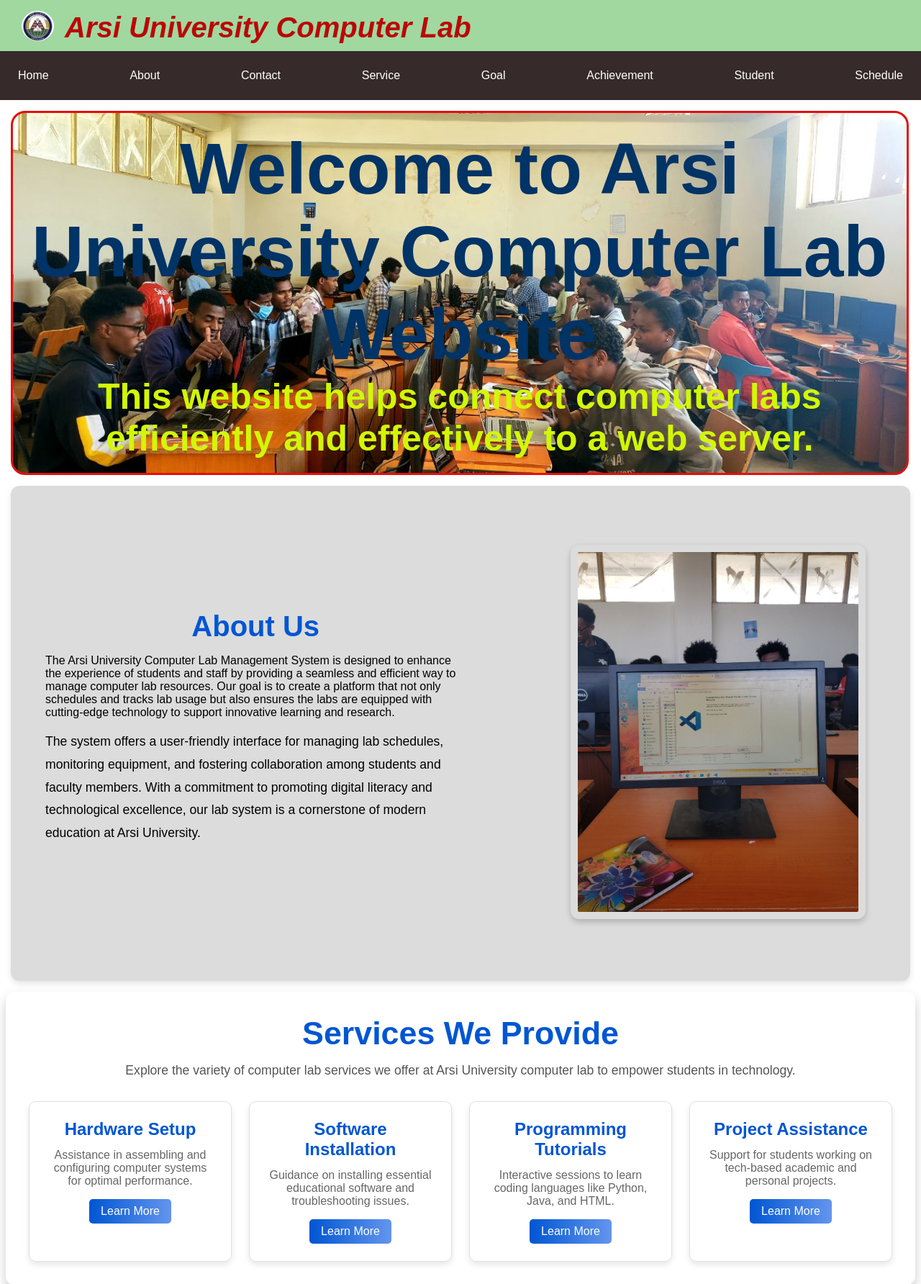
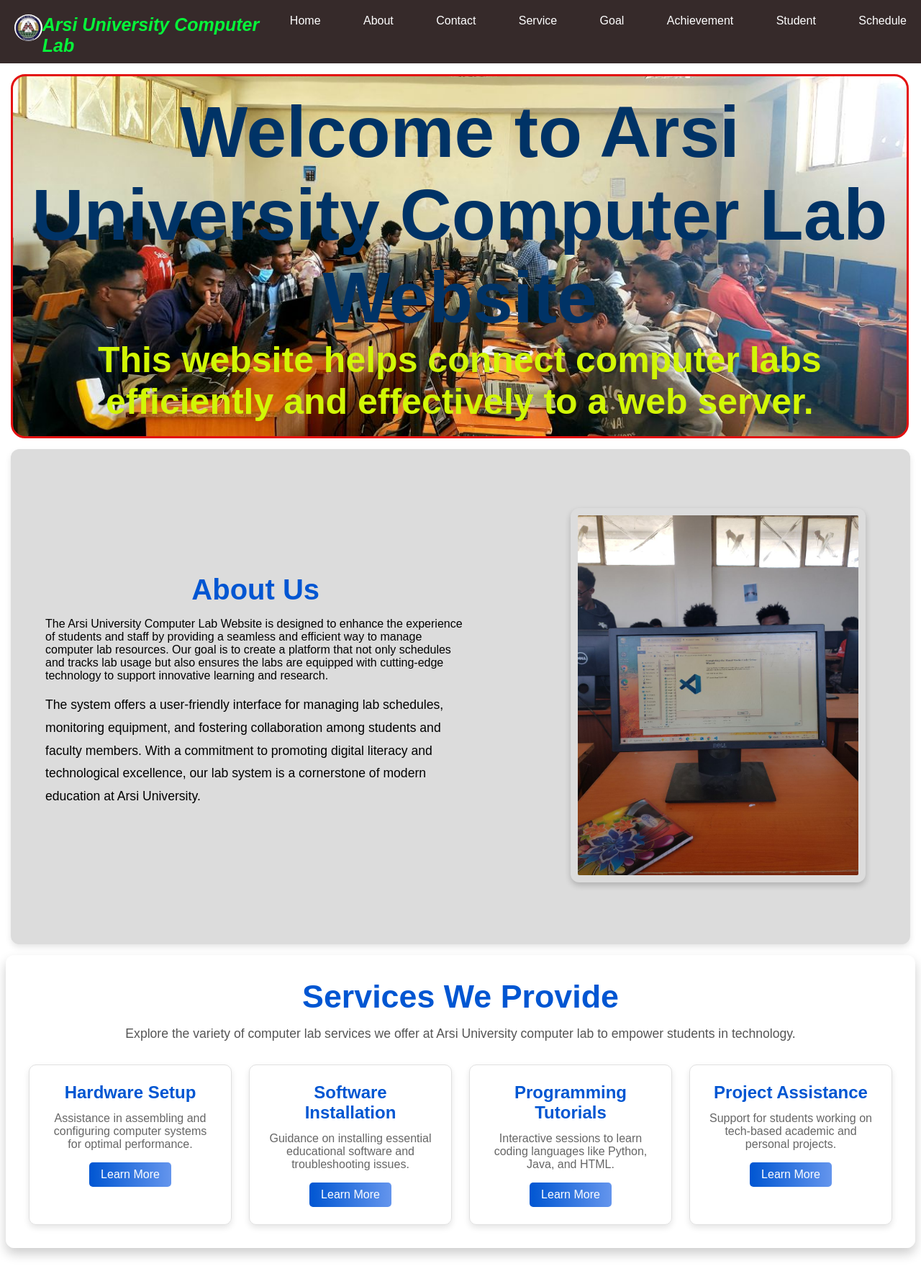
Before and after one commit to Kelbessa02/WebProgrammingGroup-5, a PHP site: page / in a window 1280 px wide. Shown: the top 1784 px of the page at 72% size. Run offline with PHP 8.4, Linux system fonts and the light colour scheme.

Commit message:
change header style and  change frame photo

```diff
--- a/CSS/Style.css
+++ b/CSS/Style.css
@@ -41,30 +41,33 @@ header {
     size: 20px;
 }
 
+.internal-wrapper {
+    display: flex;
+    justify-content: space-between;
+    background-color: rgb(54, 42, 42);
+    padding: 20px 20px 10px 20px;
+    margin-bottom: 10px;
+}
+
 .logo-wrapper {
-    background-color: rgb(160, 216, 160);
     display: flex;
-    padding-left: 30px;
-    padding-top: 15px;
+    width: 40%;
 }
 
 .logo-wrapper h1 {
-    color: rgb(187, 7, 7);
+    color: rgba(5, 250, 58, 0.979);
     font-style: italic;
-    font-size: 40px;
-    padding: 1px 0 10px 15px;
+    font-size: 25px;
 }
 
 .logo {
     width: 45px;
 }
 
-.internal-wrapper {
+.ul-wrapper {
+    width: 100%;
     display: flex;
     justify-content: space-between;
-    background-color: rgb(54, 42, 42);
-    padding: 25px;
-    margin-bottom: 10px;
 }
 
 .internal-wrapper li a {
@@ -307,12 +310,6 @@ footer {
     text-transform: capitalize;
 }
 
-
-
-
-
-
-
 .content {
     align-items: center;
     line-height: 1.5;
@@ -324,21 +321,17 @@ footer {
 .content h3 {
     font-size: 30px;
     text-align: center;
-
     color: rgb(227, 211, 211);
 }
 
 .content p {
-
     text-decoration: dotted;
     font-size: 15px;
     text-align: center;
-
 }
 
 .oa {
     text-align: center;
-
 }
 
 .container {
--- a/index.html
+++ b/index.html
@@ -13,7 +13,7 @@
     <header>
         <!-- header -->
         <nav class="header-nav">
-
+            <div class="internal-wrapper header-links">
                 <div class="logo-wrapper">
                     <div class="logo">
                         <img src="image/logo.jpg" alt="arsi university" style="border-radius: 50%;">
@@ -22,7 +22,8 @@
                         <h1>Arsi University Computer Lab</h1>
                     </div>
                 </div>
-            <ul class="internal-wrapper header-links">
+
+                <ul class="ul-wrapper">
                     <li><a href="#home">Home</a></li>
 
 
@@ -42,6 +43,10 @@
 
                     <li><a href="#schedule">Schedule</a></li>
                 </ul>
+
+            </div>
+
+
         </nav>
     </header>
 
@@ -63,16 +68,11 @@
 
             <h1 id="about">About Us</h1>
 
-            The Arsi University Computer Lab Management System is designed to enhance the experience of students and
-            staff by providing a seamless and efficient way to manage computer lab resources. Our goal is to create a
-            platform that not only schedules and tracks
-            lab usage but also ensures the labs are equipped with cutting-edge technology to support innovative learning
-            and research.
+            The Arsi University Computer Lab Website is designed to enhance the experience of students and staff by providing a seamless and efficient way to manage computer lab resources. Our goal is to create a platform that not only schedules and tracks lab usage
+            but also ensures the labs are equipped with cutting-edge technology to support innovative learning and research.
             </p>
             <p>
-                The system offers a user-friendly interface for managing lab schedules, monitoring equipment, and
-                fostering collaboration among students and faculty members. With a commitment to promoting digital
-                literacy and technological excellence, our lab system
+                The system offers a user-friendly interface for managing lab schedules, monitoring equipment, and fostering collaboration among students and faculty members. With a commitment to promoting digital literacy and technological excellence, our lab system
                 is a cornerstone of modern education at Arsi University.
             </p>
         </div>
@@ -84,8 +84,8 @@
     <!-- Service -->
     <section class="services-section">
         <h1>Services We Provide</h1>
-        <p>Explore the variety of computer lab services we offer at Arsi University computer lab to empower students in
-            technology.</p>
+        <p>Explore the variety of computer lab services we offer at Arsi University computer lab to empower students in technology.
+        </p>
 
         <div class="services-container">
             <div class="service-box">
@@ -314,8 +314,7 @@
                 <p>
                     Copyright ©2025 Group-5 (ComputerLab) All Rights Reserved. Made by Computer Science Group-5 </p>
                 <div class="logo ">
-                    <a href="https://github.com/Kelbessa02/WebProgrammingGroup-5.git "><img src="image/github.png "
-                            alt="github Logo " style="border-radius: 50%; " /></a>
+                    <a href="https://github.com/Kelbessa02/WebProgrammingGroup-5.git "><img src="image/github.png " alt="github Logo " style="border-radius: 50%; " /></a>
                 </div>
 
             </div>
```
Also changed, not shown: HTML/index.html (+35 -14 lines), HTML/Image/lab-Rule.jpg (added). Lines whose indentation alone changed are shown as unchanged.
